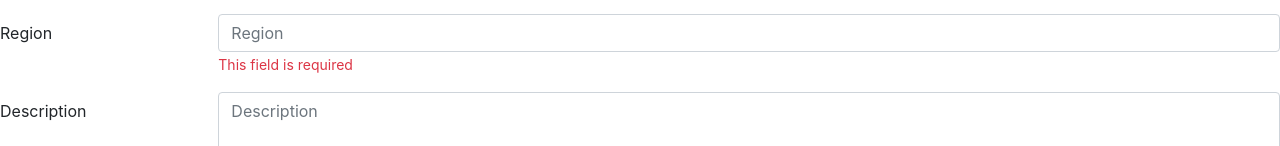
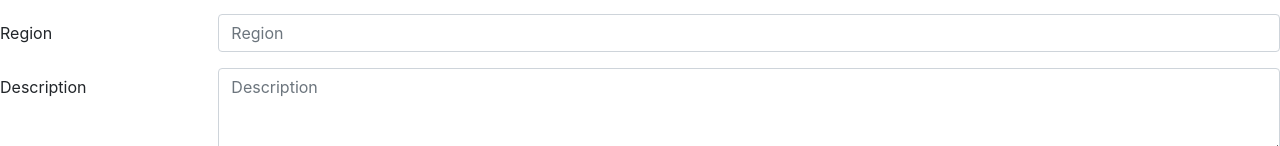
Before and after one commit to Scribtor/ngV2, an Angular app: page /wines/add in a window 1280 px wide. Shown: the part 702-848 px from the top of the page. Built offline with nearby package versions, Linux system fonts and the light colour scheme.

Commit message:
reactiveFormsCracked.TomorrowPracticeAndMovingOn

```diff
--- a/src/app/wine/edit-wine/edit-wine.component.html
+++ b/src/app/wine/edit-wine/edit-wine.component.html
@@ -52,7 +52,7 @@
 		<div class="col-10">
 			<input class="form-control" type="text" id="region" placeholder="Region"  name="region" required
 			formControlName="region">
-			 <small class="text-danger" *ngIf="!hasNumUpLow(vinoForm.controls.region.value)">This field is required</small>
+			 <small class="text-danger" *ngIf="vinoForm.controls.region.touched && !hasNumUpLow(vinoForm.controls.region.value)">This field is required</small>
 		</div>
 	</div>
 
```
